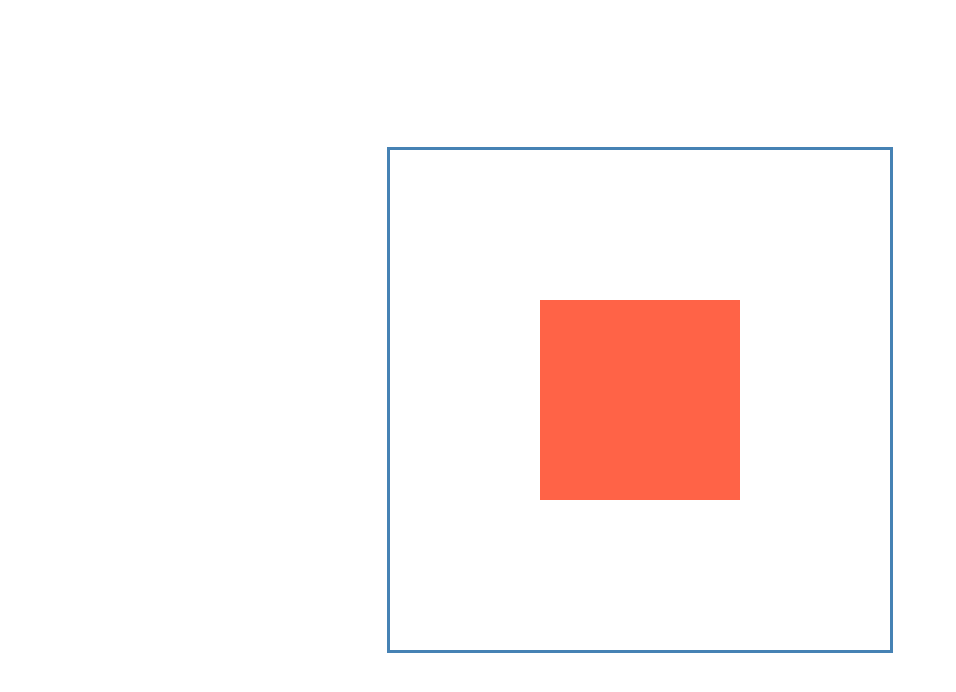
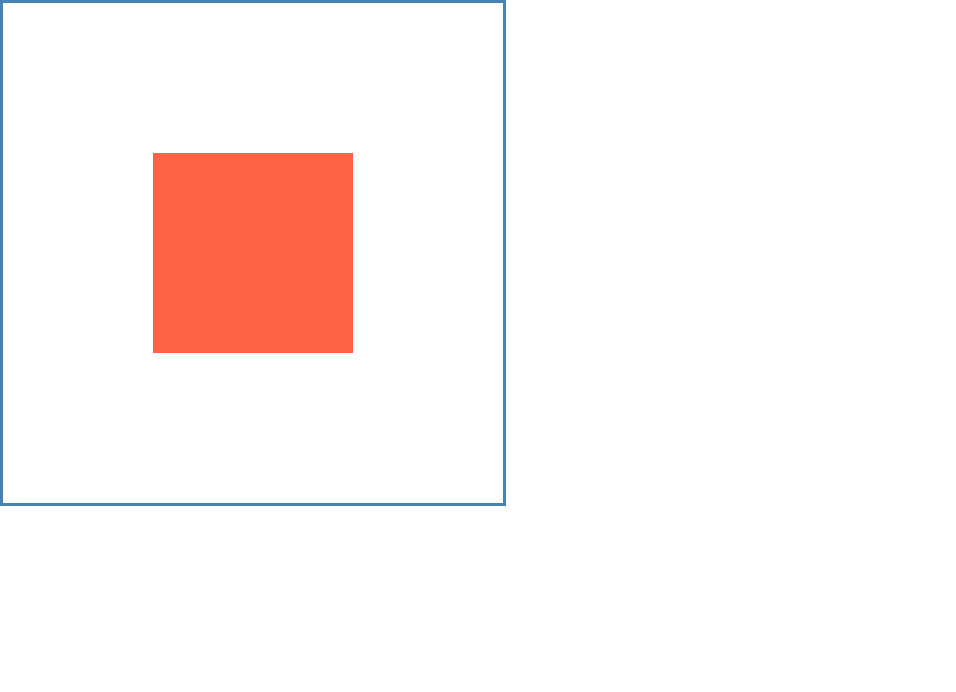
Before and after one commit to sudhanshu-101/css-snippets, a plain HTML site: page center-element/index.html in a window 1280 px wide. Shown: the whole page, without its empty margins (0-956 px from the left). Drawn offline with Linux system fonts and the light colour scheme.

Commit message:
Update style.css

```diff
--- a/center-element/style.css
+++ b/center-element/style.css
@@ -13,15 +13,25 @@ html, body{
     width: 500px;
     border: 3px solid steelblue;
 
+    /* Mwthod 1 */
     /* These code are use to center the parent */
-    position: absolute;     /* Also we can use the fixed instead of absolute */
+    /*
+    position: absolute;     Also we can use the fixed instead of absolute.
     margin: auto;
     inset: 0;
+    */
 
+    /* Mwthod 2 */
     /* These code are use to center the child */
     display: flex;
     align-items: center;
     justify-content: center;
+
+    /* Mwthod 3 */
+    /*
+    display: block;
+    margin-inline: auto;
+    */
 }
 
 
```
